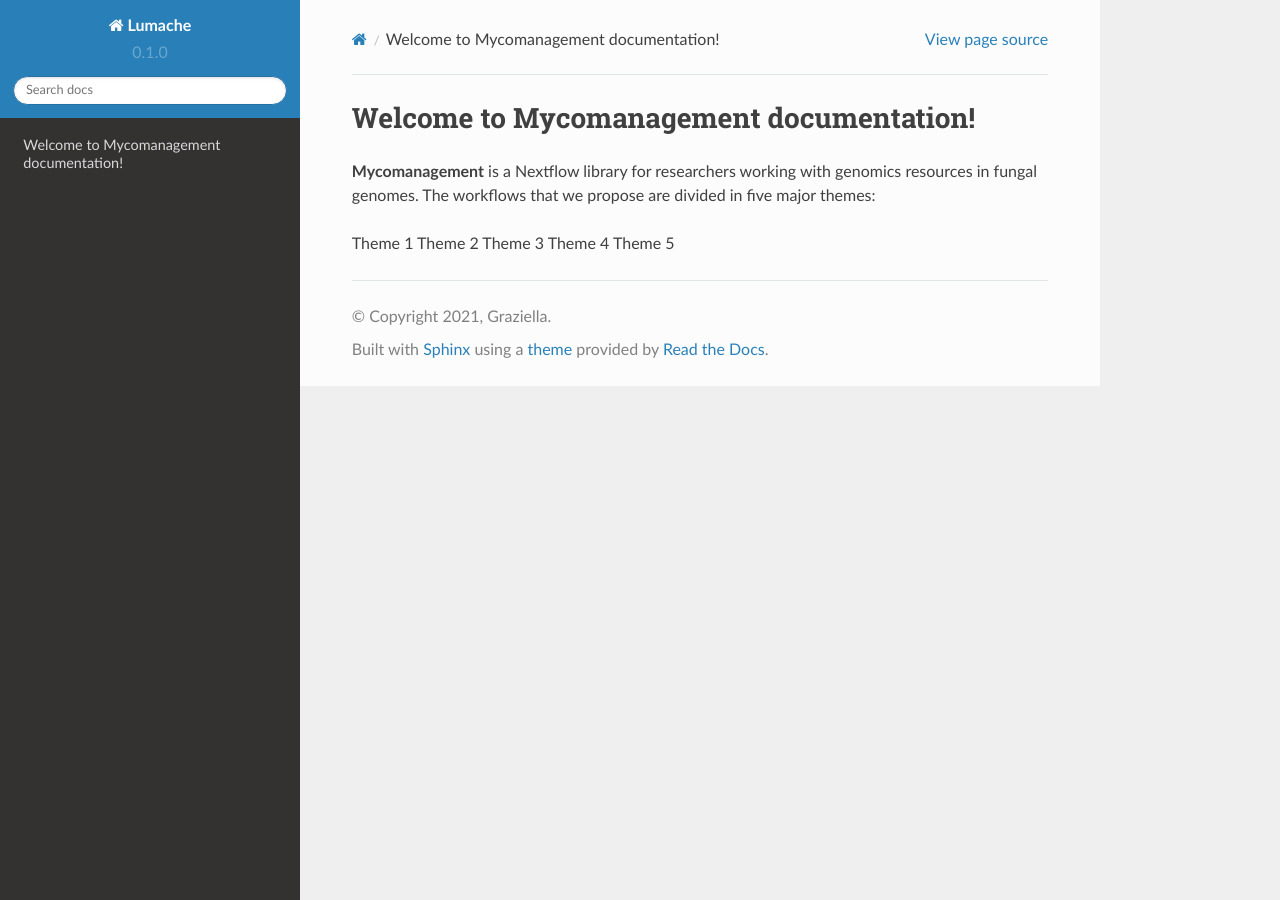
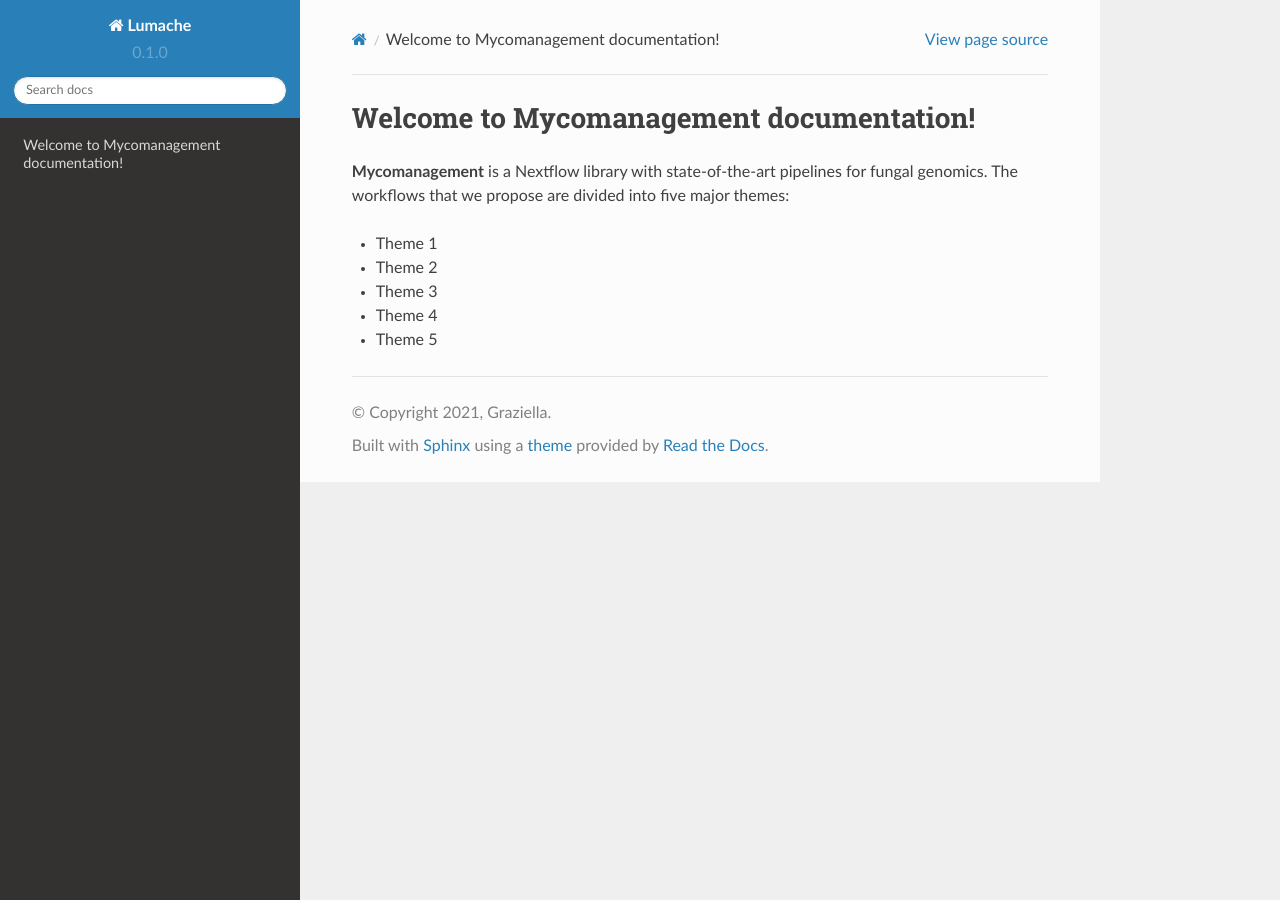
Before and after one commit to KristinaGagalova/MycoProcessor, a Sphinx documentation site: the page built from docs/source/index.rst, in a window 1280 px wide. Built offline with Sphinx 7.4.7 and the Read the Docs theme 2.0.0, drawn with Linux system fonts in a browser that asks for light colours.

Commit message:
Update index.rst

```diff
--- a/docs/source/index.rst
+++ b/docs/source/index.rst
@@ -1,11 +1,11 @@
 Welcome to Mycomanagement documentation!
-===================================
+========================================
 
-**Mycomanagement** is a Nextflow library for researchers working with genomics resources in fungal genomes.
-The workflows that we propose are divided in five major themes:
+**Mycomanagement** is a Nextflow library with state-of-the-art pipelines for fungal genomics.
+The workflows that we propose are divided into five major themes:
 
-Theme 1
-Theme 2
-Theme 3
-Theme 4
-Theme 5
+* Theme 1
+* Theme 2
+* Theme 3
+* Theme 4
+* Theme 5
```
